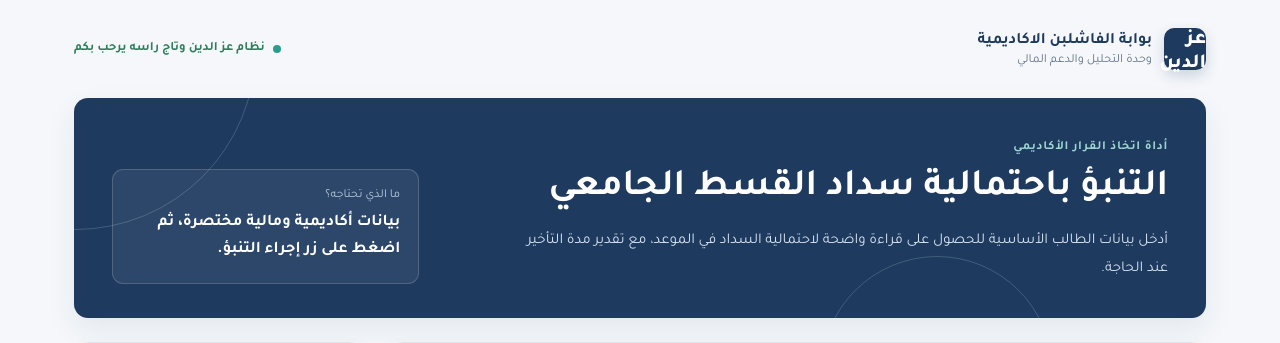
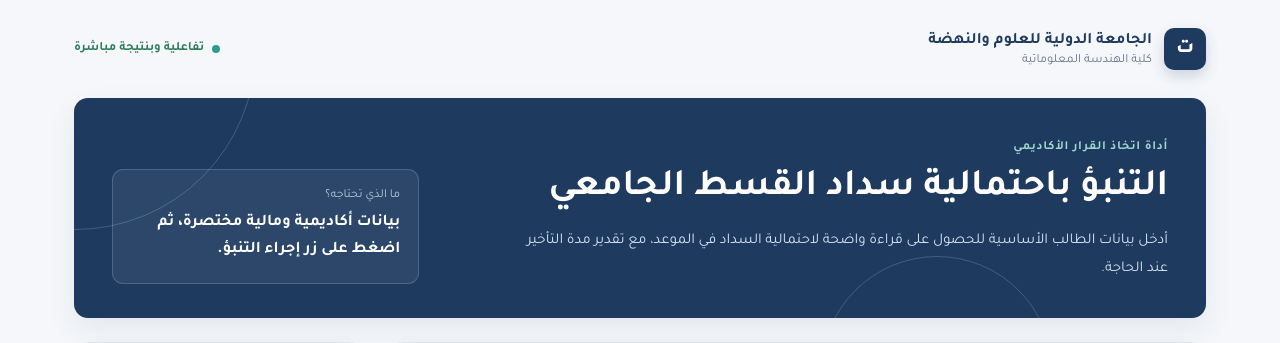
Before and after one commit to abdulrahmanal-Hmeede/ML_Project_Predicting-university-tuition-payment, a FastAPI app: page / in a window 1280 px wide. Shown: the top 343 px of the page. Run offline with FastAPI, Linux system fonts and the light colour scheme; parts of the project's set-up code (start-up, migrations or seed data) failed here and were passed over.

Commit message:
Update brand information and status message in index.html

```diff
--- a/templates/index.html
+++ b/templates/index.html
@@ -212,13 +212,13 @@
     <main class="app">
         <header class="topbar">
             <div class="brand">
-                <div class="brand-mark">عز الدين</div>
+                <div class="brand-mark">ت</div>
                 <div>
-                    <strong>بوابة الفاشلبن الاكاديمية</strong>
-                    <span>وحدة التحليل والدعم المالي</span>
+                    <strong>الجامعة الدولية للعلوم والنهضة</strong>
+                    <span>كلية الهندسة المعلوماتية</span>
                 </div>
             </div>
-            <div class="status"><span class="status-dot"></span>نظام عز الدين وتاج راسه يرحب بكم</div>
+            <div class="status"><span class="status-dot"></span>تفاعلية وبنتيجة مباشرة</div>
         </header>
 
         <section class="hero" aria-labelledby="page-title">
```
